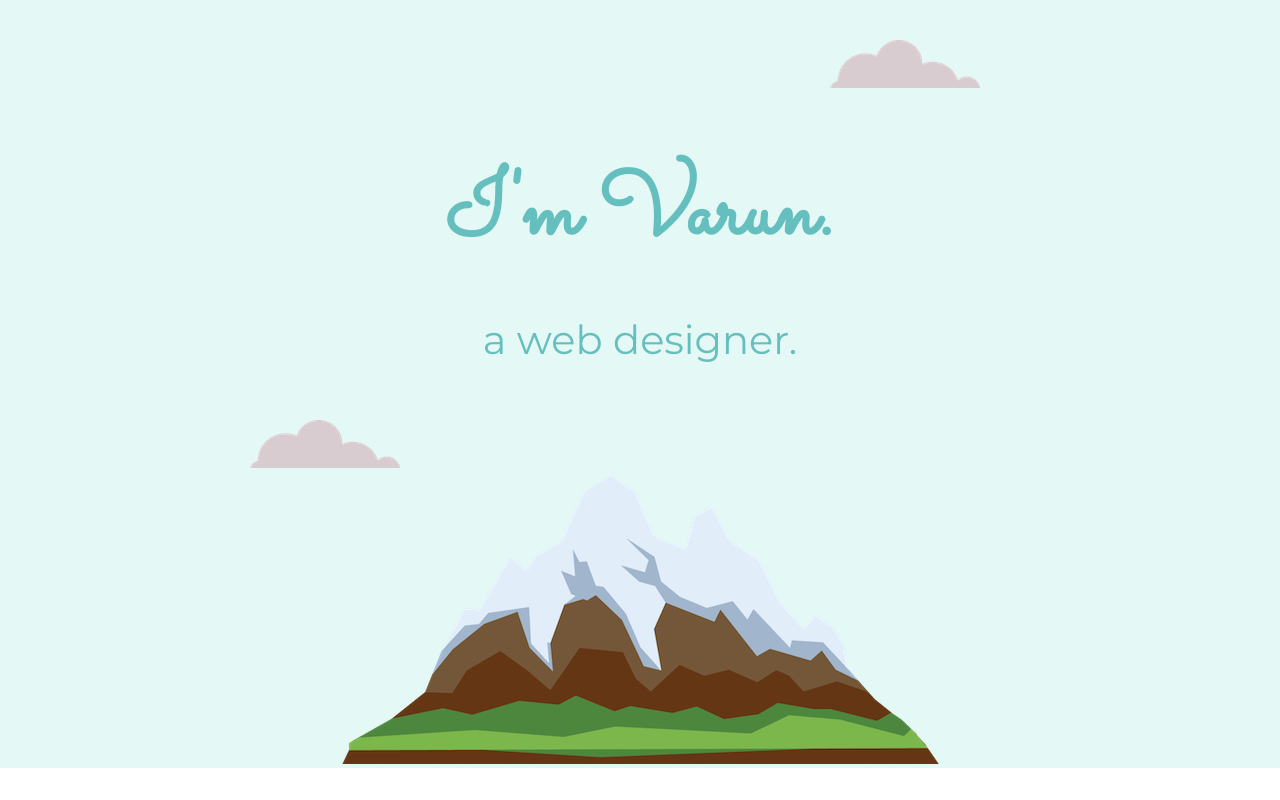
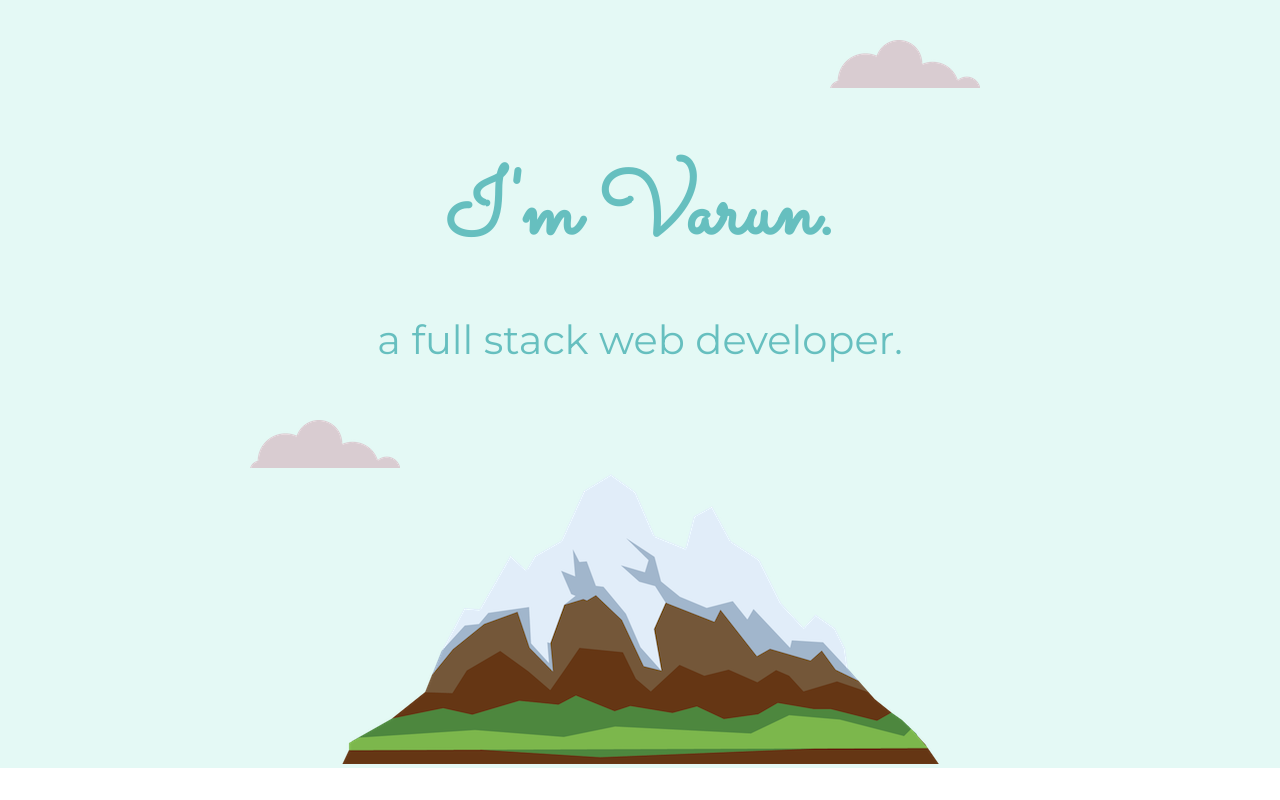
Before and after one commit to varunteja01/personal-wesite, a plain HTML site: page index.html in a window 1280 px wide. Shown: the top 800 px of the page. Drawn offline with Linux system fonts and the light colour scheme.

Commit message:
Update index.html

```diff
--- a/index.html
+++ b/index.html
@@ -19,7 +19,7 @@
     <div class="top-container">
         <img class="top-cloud" src="Images/cloud.png" alt="cloud-img">
         <h1>I'm Varun.</h1>
-        <h2>a web designer.</h2>
+        <h2>a full stack web developer.</h2>
         <img class="bottom-cloud" src="Images/cloud.png" alt="cloud-img">
         <img src="Images/mountain.png" alt="mountain-img">
     </div>
```
